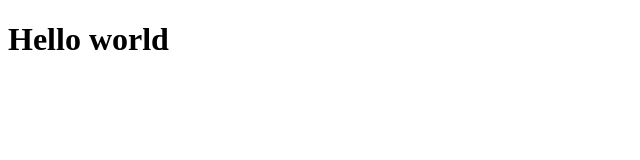
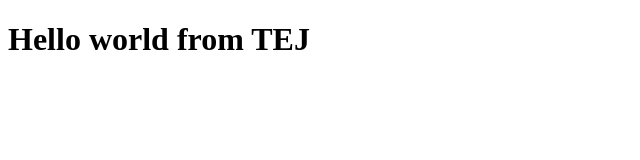
Before and after one commit to rushilshakya/git-lesson, a plain HTML site: page index.html in a window 1280 px wide. Shown: the whole page, without its empty margins (0-640 px from the left). Drawn offline with Linux system fonts and the light colour scheme.

Commit message:
feat: change heading in homepage

```diff
--- a/index.html
+++ b/index.html
@@ -6,6 +6,6 @@
     <title>Document</title>
 </head>
 <body>
-    <h1>Hello world</h1>
+    <h1>Hello world from TEJ</h1>
 </body>
 </html>
```
